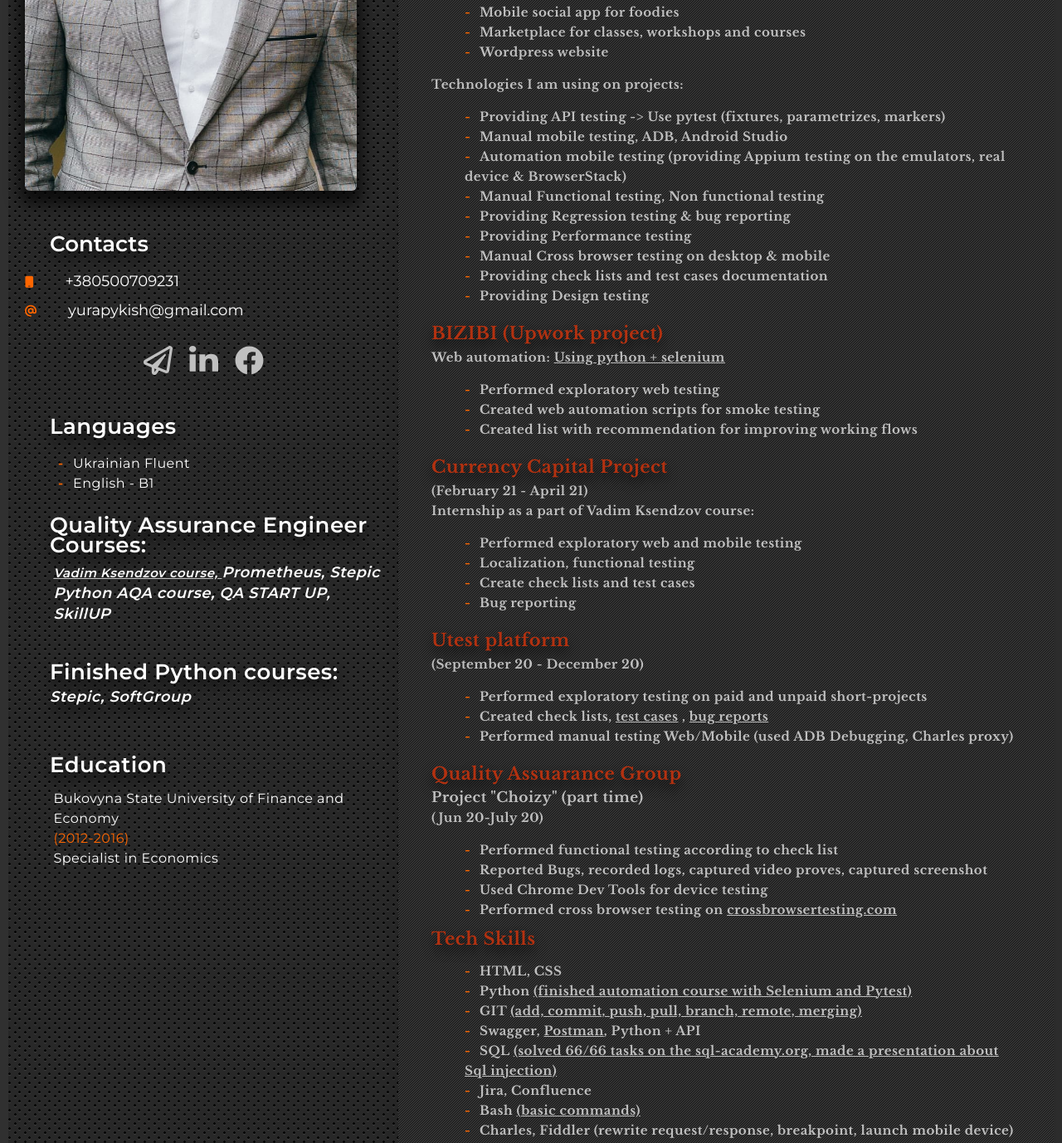
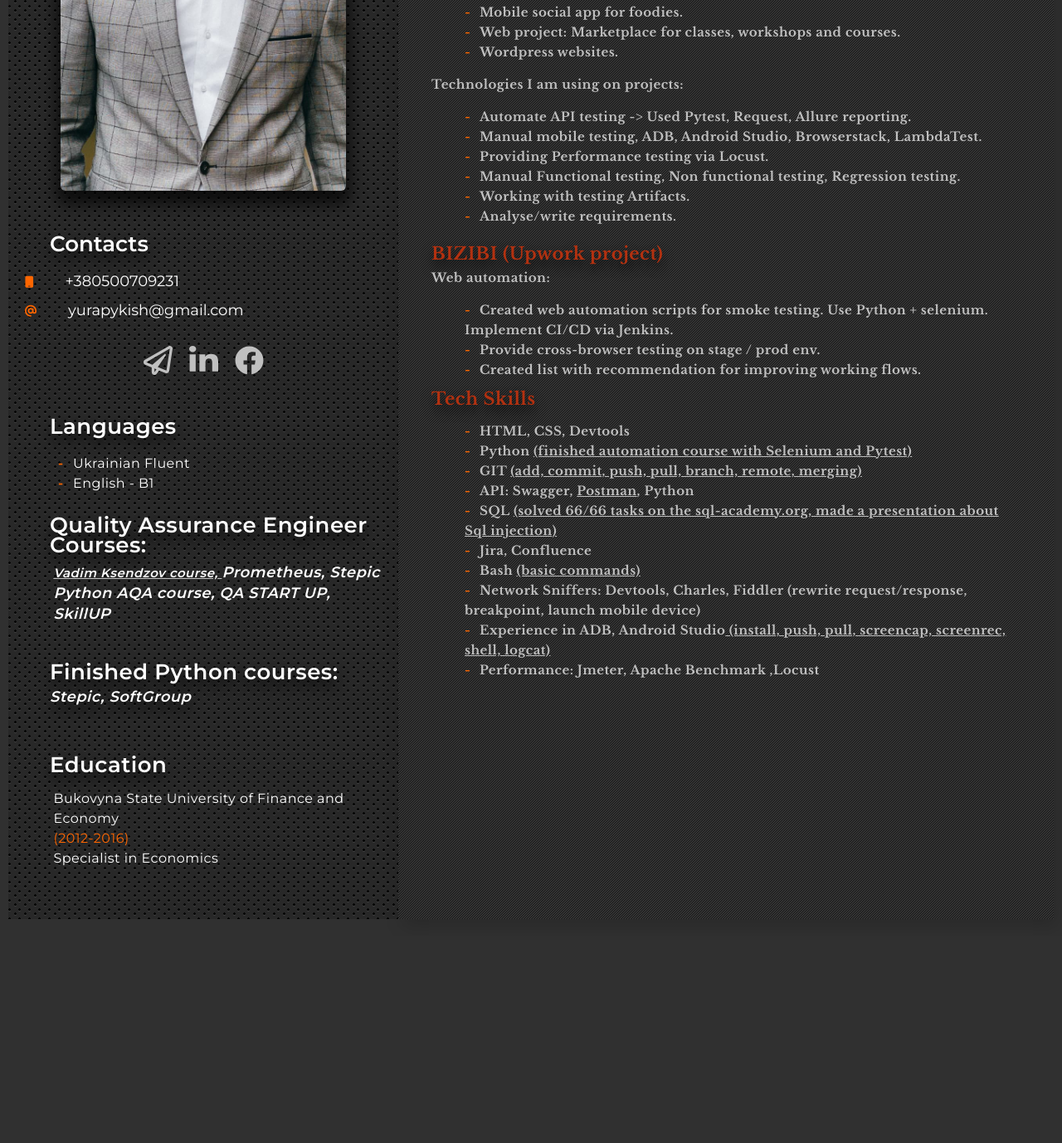
Before and after one commit to yurapukish/yurapukish.github.io, a plain HTML site: page index.html in a window 1280 px wide. Shown: the part 410-1788 px from the top of the page at 83% size. After the commit the page ends 1538 px from the top, so only its background shows below. Drawn offline with nearby package versions, Linux system fonts and the light colour scheme; a web font is replaced by a local one.

Commit message:
Resume update

```diff
--- a/css/my_css.css
+++ b/css/my_css.css
@@ -27,8 +27,10 @@ aside{
     flex-direction: column;
 }
 .resume_photo{
-
     display: block;
+    margin-left: auto;
+    margin-right: auto;
+    width: 80%;
     max-width: 400px;
     height: 600px;
     margin-bottom: 30px;
--- a/index.html
+++ b/index.html
@@ -3,7 +3,7 @@
   <head>
 
     <link rel="stylesheet" href="css/my_css.css" />
-    <title>Junior_QA_RESUME</title>
+    <title>QA Engineer</title>
     <link rel="preconnect" href="https://fonts.gstatic.com">
     <link href="https://fonts.googleapis.com/css2?family=Montserrat:wght@400;600&display=swap" rel="stylesheet">
     <link href="https://fonts.googleapis.com/css2?family=Redressed&display=swap" rel="stylesheet">
@@ -18,7 +18,7 @@
       <div class="maincontainer">
         <!--aside bar-->
         <aside>
-          <img  class="resume_photo" src="./image/my_face.jpg" alt="my photo">
+          <img  class="resume_photo" src="./image/my_face.jpg" alt="my photo" width="85%" align="center">
           <!--CONTACTS-->
           <div>
           <h2 class="aside-font">Contacts</h2>
@@ -61,25 +61,6 @@
             </a>
 
           </div>
-          <!-- older
-          <div >
-            <h3 class="aside-font">Contacts</h3>
-            <span style="color: #fff; padding-left: 11%;">
-              <i class="fas fa-mobile" style="color: rgb(243, 154, 11)">
-              </i>
-              <a href="tel:+380500709231" class="contacts_d"> +380507009231</a></span><br>
-            <span style="color: #fff; padding-left: 11%;">
-              <i class="fas fa-at" style="color: rgb(243, 154, 11)"></i>
-             <a href="mailto:yurapykish@gmail.com" class="contacts" > yurapykish@gmail.com</a>
-            </span><br>
-            <span style="color: #fff; padding-left: 11%;">
-              <i class="fab fa-facebook" style="color: rgb(243, 154, 11)"></i>
-              <a href="https://www.facebook.com/yura.pukish.7" target="blank" class="contacts">facebook.com/yura.pukish.7</a></span><br>
-            <span style="color: #fff; padding-left: 11%;">
-              <i class="fab fa-linkedin" style="color: rgb(243, 154, 11)"></i>
-              <a href="https://www.linkedin.com/in/yurapykish/" target="blank"  class="contacts">linkedin.com/in/yurapykish/</a></span>
-          </div>
-          contacts-->
           <!--TECH SKILLS-->
 
           <div class="languges">
@@ -115,46 +96,6 @@
               <p class="ford" style="color: #ff6b08;">Henry Ford</p>
           </div>
 
-          <!--Work experience-->
-
-<!--          <div>-->
-<!--            <h3 class="aside-font">Work Experience</h3>-->
-<!--            &lt;!&ndash;first company&ndash;&gt;-->
-<!--        -->
-<!--            <div class="content_font">-->
-<!--              <h4 class="h4_font" >PR Specialist, Site Administrator</h4>-->
-<!--              <a class="link_a" href=" https://bvs-rabota.net/" target="blank">BVS-Rabota employment Agency:</a><br>-->
-<!--              <span>(01.09.2017-12.06.2018)</span>-->
-<!--              <ul>-->
-<!--                <li>PR and promotion Facebook groups, attracted more than 5000 people;-->
-<!--                </li>-->
-<!--                <li>Consultation clients (documents, terms);-->
-<!--                </li>-->
-<!--                <li>Web site administration, fix/correct/add content on site; part-time;-->
-<!--                </li>-->
-<!--                <li>Create video blog "Life and work in Czech Republic."-->
-<!--                </li>-->
-<!--              </ul>-->
-<!--            </div>-->
-<!--            &lt;!&ndash;second company&ndash;&gt;-->
-<!--            <div class="content_font">-->
-<!--              <h4 class="h4_font">Sales Manager, Site Administrator</h4>-->
-<!--              <a  class="link_a" href="https://visamor.com.ua/" target="blank">Production and trading company <b style="font-size: 17px;">"Visamor"</b>:</a><br>-->
-<!--              <span>(01.06.2016 - 12.11.2016)</span>-->
-<!--              <ul>-->
-<!--                <li>-->
-<!--                  Create and administrate web-site, add and edit content;-->
-<!--                </li>-->
-<!--                <li>-->
-<!--                  Sales manager;-->
-<!--                </li>-->
-<!--                <li>-->
-<!--                  Consultation clients.-->
-<!--                </li>-->
-<!--              </ul>-->
-<!--            </div>    -->
-<!--          </div>-->
-
           <!--work experience related-->
           <h3 class="aside-font">Working Experience</h3>
             <div class="content_font">
@@ -162,87 +103,48 @@
               <span>(April 21 - now)</span><br>
               <span>Projects I am working on: </span><br>
               <ul>
-                <li>Mobile social app for foodies</li>
-                <li>Marketplace for classes, workshops and courses</li>
-                <li>Wordpress website</li>
+                <li>Mobile social app for foodies.</li>
+                <li>Web project: Marketplace for classes, workshops and courses.</li>
+                <li>Wordpress websites.</li>
               </ul>
               <span>Technologies I am using
                 on projects:</span>
               <ul>
-                <li>Providing API testing -> Use pytest (fixtures, parametrizes, markers) </li>
-                <li>Manual mobile testing, ADB, Android Studio</li>
-                <li>Automation mobile testing (providing Appium testing on the emulators, real device & BrowserStack)</li>
-                <li>Manual Functional testing, Non functional testing</li>
-                <li>Providing Regression testing & bug reporting</li>
-                <li>Providing Performance testing</li>
-                <li>Manual Cross browser testing on desktop & mobile</li>
-                <li>Providing check lists and test cases documentation </li>
-                <li>Providing Design testing</li>
+                <li>Automate API testing -> Used Pytest, Request, Allure reporting.  </li>
+                <li>Manual mobile testing, ADB, Android Studio, Browserstack, LambdaTest.</li>
+                <li>Providing Performance testing via Locust.</li>
+                <li>Manual Functional testing, Non functional testing, Regression testing.</li>
+                <li>Working with testing Artifacts.</li>
+                <li>Analyse/write requirements.</li>
               </ul>
 
             </div>
           <div class="content_font">
               <h4 class="h4_font">BIZIBI (Upwork project)</h4>
-              <span>Web automation: <a class="link_a" href="https://github.com/yurapukish/Bizibi/tree/main/bizitest.tinkerlabz.net" target="blank" style="font-size: 15px;">Using python + selenium</a> </span>
+              <span>Web automation:</a> </span>
               <ul>
-                <li>Performed exploratory web testing</li>
-                <li>Created web automation scripts for smoke testing</li>
-                <li>Created list with recommendation for improving working flows</li>
-
+                <li>Created web automation scripts for smoke testing. Use Python + selenium. Implement CI/CD via Jenkins.</li>
+                <li>Provide cross-browser testing on stage / prod env.</li>
+                <li>Created list with recommendation for improving working flows.</li>
               </ul>
             </div>
-            <div class="content_font">
-              <h4 class="h4_font">Currency Capital Project</h4>
-              <span>(February 21 - April 21)</span><br>
-              <span>Internship as a part of Vadim Ksendzov course: </span>
-              <ul>
-                <li>Performed exploratory web and mobile testing </li>
-                <li>Localization, functional testing</li>
-                <li>Create check lists and test cases </li>
-                <li>Bug reporting</li>
-              </ul>
-            </div>
-            <div class="content_font">
-              <h4 class="h4_font">Utest platform</h4>
-              <span>(September 20 - December 20)</span>
-              <ul>
-                <li>Performed exploratory testing on paid and unpaid short-projects</li>
-                <li>Created check lists, <a class="link_a" href="https://github.com/yurapukish/qa-test/blob/master/QA_TEST_TASK/" target="blank" style="font-size: 15px;">test cases</a> , <a class="link_a" href="https://docs.google.com/spreadsheets/d/1Twhl-CvRHtvxtqY1WcnK_aFA1Gl-fY83n13U0rhET2o/edit?usp=sharing" target="blank" style="font-size: 15px;"> bug reports</a></li>
-                <li>Performed manual testing Web/Mobile (used ADB Debugging, Charles proxy)</li>
 
-              </ul>
-            </div>
-          <div class="content_font">
-            <div>
-              <h4 class="h4_font">Quality Assuarance Group</h4>
-              <span style="font-size: 17px;">Project "Choizy" (part time)</span><br>
-              <span>(Jun 20-July 20)</span>
-              <ul style="margin-top: 15px;">
-              <li>Performed functional testing  according to check list</li>
-              <li>Reported Bugs, recorded logs, captured video proves, captured screenshot</li>
-              <li>Used Chrome Dev Tools for device testing </li>
-              <li>Performed cross browser testing on <a class="link_a"  href="https://crossbrowsertesting.com/" target="blank">crossbrowsertesting.com</a></li>
-              </ul>
-            </div>
 
             <!--QA courses-->
               <div class="content_font">
             <h2 class="h4_font">Tech Skills</h2>
             <ul>
-              <li>HTML, CSS</li>
+              <li>HTML, CSS, Devtools</li>
               <!-- <li>JavaScript <span style = "color : #c0c0c0">(basic lvl)</span> </li>-->
               <li>Python <a class="link_a" href="https://stepik.org/course/575/" title="Stepic" target="blank">(finished automation course with Selenium and Pytest)</a></li>
               <li>GIT <a class="link_a" href="https://github.com/yurapukish?tab=repositories" title="Git repo" target="blank">(add, commit, push, pull, branch, remote, merging)</a></li>
-              <li>Swagger, <a class="link_a" href="https://github.com/yurapukish/API" title="Postman" target="blank">Postman</a>, Python + API</li>
+              <li>API: Swagger, <a class="link_a" href="https://github.com/yurapukish/API" title="Postman" target="blank">Postman</a>, Python</li>
               <li>SQL <a class="link_a" href="https://github.com/yurapukish/sql-injections" title="Sql" target="blank">(solved 66/66 tasks on the sql-academy.org, made a presentation about Sql injection)</a> </li>
               <li>Jira, Confluence</li>
               <li>Bash <a class="link_a" href="https://github.com/yurapukish/linux_commands-script" title="Linux_command" target="blank">(basic commands)</a></li>
-
-              <li>Charles, Fiddler (rewrite request/response, breakpoint, launch mobile device)</li>
+              <li>Network Sniffers: Devtools, Charles, Fiddler (rewrite request/response, breakpoint, launch mobile device)</li>
               <li>Experience in ADB, Android Studio<a class="link_a" href="https://github.com/yurapukish/linux_commands-script" title="adb" target="blank"> (install, push, pull, screencap, screenrec, shell, logcat)</a></li>
-              <li>Jmeter - basic lvl , Apache Benchmark ,Locust in plans (running already exist api tests) </li>
-              <li>Strong theory knowledge;</li>
-              <li>Understanding SDLC and STLC</li>
+              <li>Performance: Jmeter, Apache Benchmark ,Locust </li>
             </ul>
             </div>
 
```
